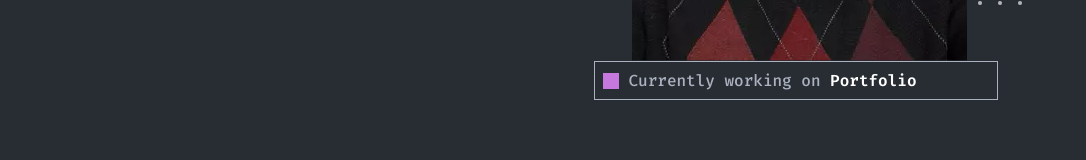
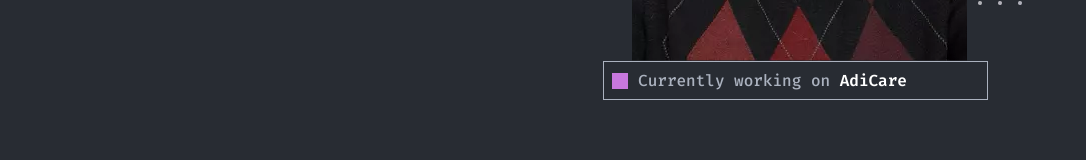
Before and after one commit to aegisnull/luistellez, a React (Create React App) app: page / in a window 1280 px wide. Shown: the part 447-607 px from the top of the page, without its empty margins (96-1182 px from the left). Built offline with nearby package versions, Linux system fonts and the light colour scheme.

Commit message:
feat: update working project

```diff
--- a/src/components/Home/Home.js
+++ b/src/components/Home/Home.js
@@ -23,8 +23,8 @@ function Home() {
           <div className='home__tooltip_square' />
           <div className='home__tooltip_text'>
             Currently working on
-            <a href='https://github.com/aegisnull/luistellez' target='_blank' rel='noreferrer'>
-              <span className='home__tooltip_text_bold'> Portfolio</span>
+            <a href='https://github.com/aegisnull/adicare' target='_blank' rel='noreferrer'>
+              <span className='home__tooltip_text_bold'> AdiCare</span>
             </a>
           </div>
         </div>
```
